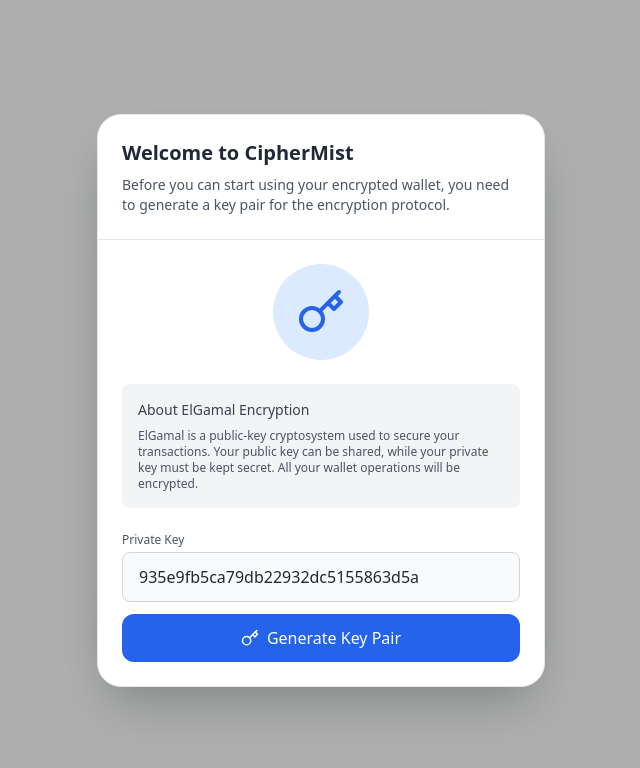
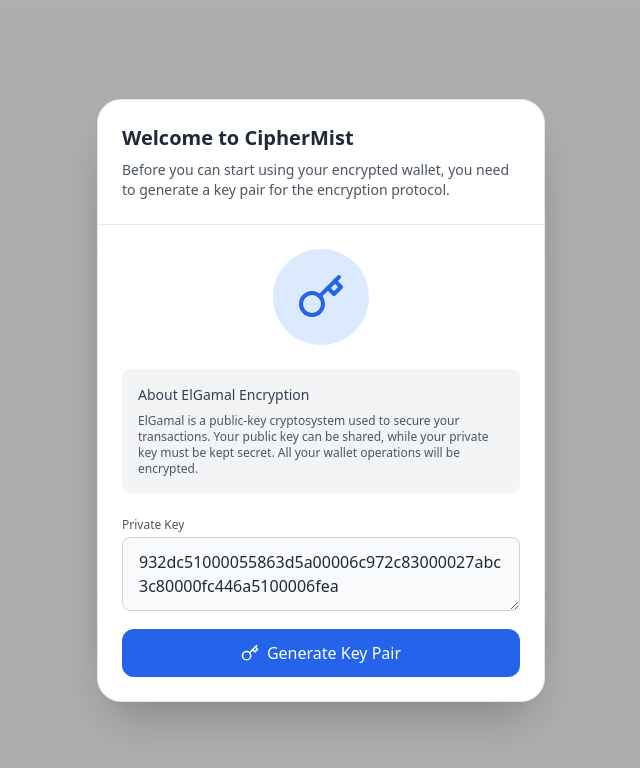
Before and after one commit to shhtarknet/mist-app, a React (Vite) app in the folder app/: page / in a window 1280 px wide. Shown: the top 768 px of the page, without its empty margins (319-959 px from the left). Built offline with nearby package versions, Linux system fonts and the light colour scheme.

Commit message:
chore: 256 bit key gen

```diff
--- a/app/src/components/CreateKeyModal.tsx
+++ b/app/src/components/CreateKeyModal.tsx
@@ -3,13 +3,15 @@ import { useCore } from "../lib/useCore";
 import { useState } from "react";
 
 const CreateKeyModal = () => {
-	const { showCreateKeyModal, getKeyPair, keyPair } = useCore();
-	const bit32Mask = 2 ** 32;
+	const { showCreateKeyModal, setShowCreateKeyModal, getKeyPair, keyPair } = useCore();
+	const bitSize = 2 ** 48;
 	const [privateKey, setSeed] = useState(
-		BigInt(Math.floor(Math.random() * bit32Mask)).toString(16) +
-		BigInt(Math.floor(Math.random() * bit32Mask)).toString(16) +
-		BigInt(Math.floor(Math.random() * bit32Mask)).toString(16) +
-		BigInt(Math.floor(Math.random() * bit32Mask)).toString(16)
+		BigInt(Math.floor(Math.random() * bitSize)).toString(16) +
+		BigInt(Math.floor(Math.random() * bitSize)).toString(16) +
+		BigInt(Math.floor(Math.random() * bitSize)).toString(16) +
+		BigInt(Math.floor(Math.random() * bitSize)).toString(16) +
+		BigInt(Math.floor(Math.random() * bitSize)).toString(16) +
+		BigInt(Math.floor(Math.random() * 2 ** 16)).toString(16)
 	);
 
 	if (!showCreateKeyModal && keyPair.publicKey) return null;
@@ -62,25 +64,28 @@ const CreateKeyModal = () => {
 							</div>
 							<button
 								className="w-full mt-3 py-3 px-4 rounded-xl bg-blue-600 hover:bg-blue-700 text-white font-medium flex items-center justify-center transition-colors"
+								onClick={() => setShowCreateKeyModal(false)}
 							>
-								<Key size={18} className="mr-2" />
 								Done
 							</button>
 						</> :
 						<form onSubmit={(e) => {
 							e.preventDefault();
+							if (privateKey.length < 64) {
+								alert("Please key in a 64 digit hexadecimal private key");
+								return;
+							}
 							getKeyPair(privateKey);
 						}}>
 							<div>
 								<label className="block text-xs font-medium text-gray-600 mb-1">Private Key</label>
-								<input
-									type="text"
+								<textarea
 									value={privateKey}
 									onChange={(e) => setSeed(e.target.value)}
 									placeholder="0x..."
 									className="w-full bg-gray-50 border border-gray-300 rounded-lg px-4 py-3 text-gray-800 placeholder-gray-400 focus:outline-none focus:ring-2 focus:ring-blue-500 focus:border-transparent"
 									required
-									minLength={8}
+									minLength={64}
 								/>
 							</div>
 
```
